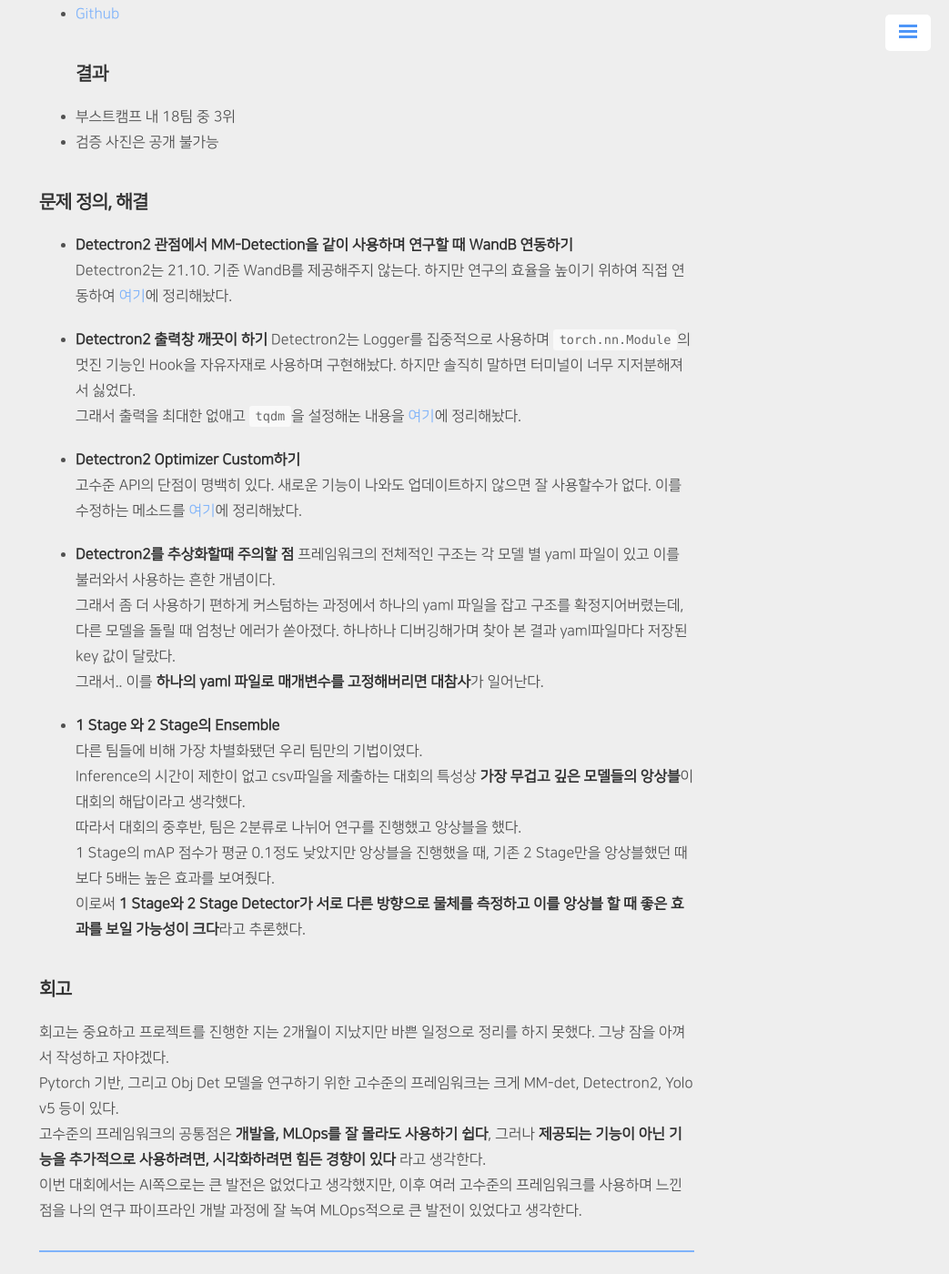
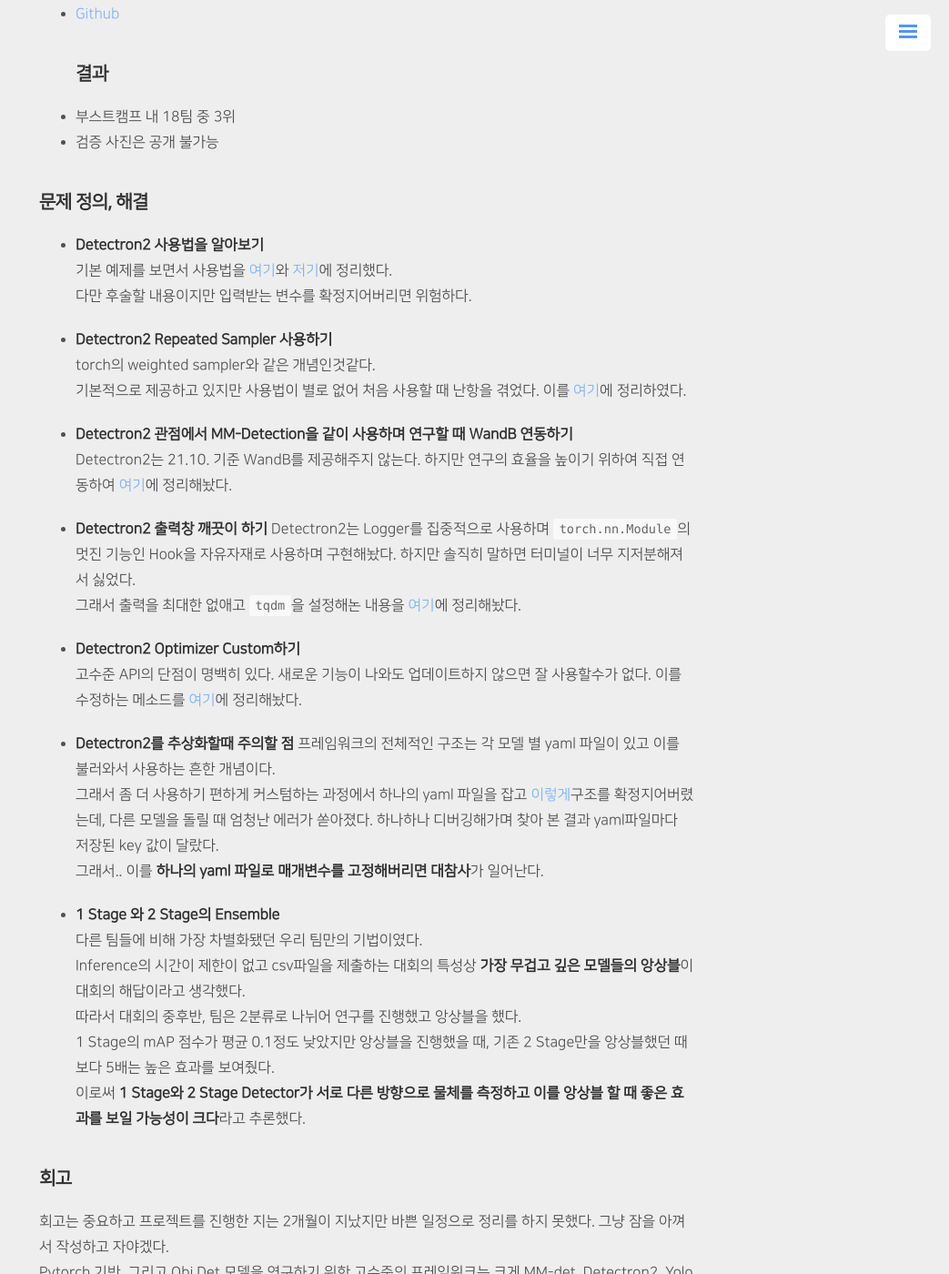
Before and after one commit to ukcastle/ukcastle.github.io, a Jekyll site: the page built from _posts/AI/2021-12-14-objdet_main.md, in a window 1280 px wide and 1400 px high, scrolled down 479 px. Shown: the whole window at 91% size, without its empty margins (237-1280 px from the left). Built offline with Jekyll 4.4.1, drawn with Linux system fonts in a browser that asks for light colours; nearby versions of some CDN libraries; comment, search, counter and statistics services are not loaded.

Commit message:
docs: obj det final

```diff
--- a/_posts/AI/2021-12-14-objdet_main.md
+++ b/_posts/AI/2021-12-14-objdet_main.md
@@ -19,6 +19,15 @@ tag: [Object Detection, Pytorch, Detectron]
 
 ## 문제 정의, 해결
 
+- **Detectron2 사용법을 알아보기**
+  기본 예제를 보면서 사용법을 [여기](https://ukcastle.github.io/bc/2021/09/28/w9d2/)와 [저기](https://ukcastle.github.io/bc/2021/09/29/w9d3/)에 정리했다.
+	다만 후술할 내용이지만 입력받는 변수를 확정지어버리면 위험하다.
+
+- **Detectron2 Repeated Sampler 사용하기**
+  torch의 weighted sampler와 같은 개념인것같다.
+	기본적으로 제공하고 있지만 사용법이 별로 없어 처음 사용할 때 난항을 겪었다. 이를 [여기](https://ukcastle.github.io/bc/2021/09/30/w9d4/)에 정리하였다.
+
+
 - **Detectron2 관점에서 MM-Detection을 같이 사용하며 연구할 때 WandB 연동하기**
 	Detectron2는 21.10. 기준 WandB를 제공해주지 않는다. 하지만 연구의 효율을 높이기 위하여 직접 연동하여 [여기](https://ukcastle.github.io/bc/2021/10/05/w10d1/)에 정리해놨다.
 
@@ -31,7 +40,7 @@ tag: [Object Detection, Pytorch, Detectron]
 
 - **Detectron2를 추상화할때 주의할 점**
   프레임워크의 전체적인 구조는 각 모델 별 yaml 파일이 있고 이를 불러와서 사용하는 흔한 개념이다.
-	그래서 좀 더 사용하기 편하게 커스텀하는 과정에서 하나의 yaml 파일을 잡고 구조를 확정지어버렸는데, 다른 모델을 돌릴 때 엄청난 에러가 쏟아졌다. 하나하나 디버깅해가며 찾아 본 결과 yaml파일마다 저장된 key 값이 달랐다.
+	그래서 좀 더 사용하기 편하게 커스텀하는 과정에서 하나의 yaml 파일을 잡고 [이렇게](https://ukcastle.github.io/bc/2021/09/27/w9d1/)구조를 확정지어버렸는데, 다른 모델을 돌릴 때 엄청난 에러가 쏟아졌다. 하나하나 디버깅해가며 찾아 본 결과 yaml파일마다 저장된 key 값이 달랐다.
 	그래서.. 이를 **하나의 yaml 파일로 매개변수를 고정해버리면 대참사**가 일어난다.
 
 - **1 Stage 와 2 Stage의 Ensemble**
```
